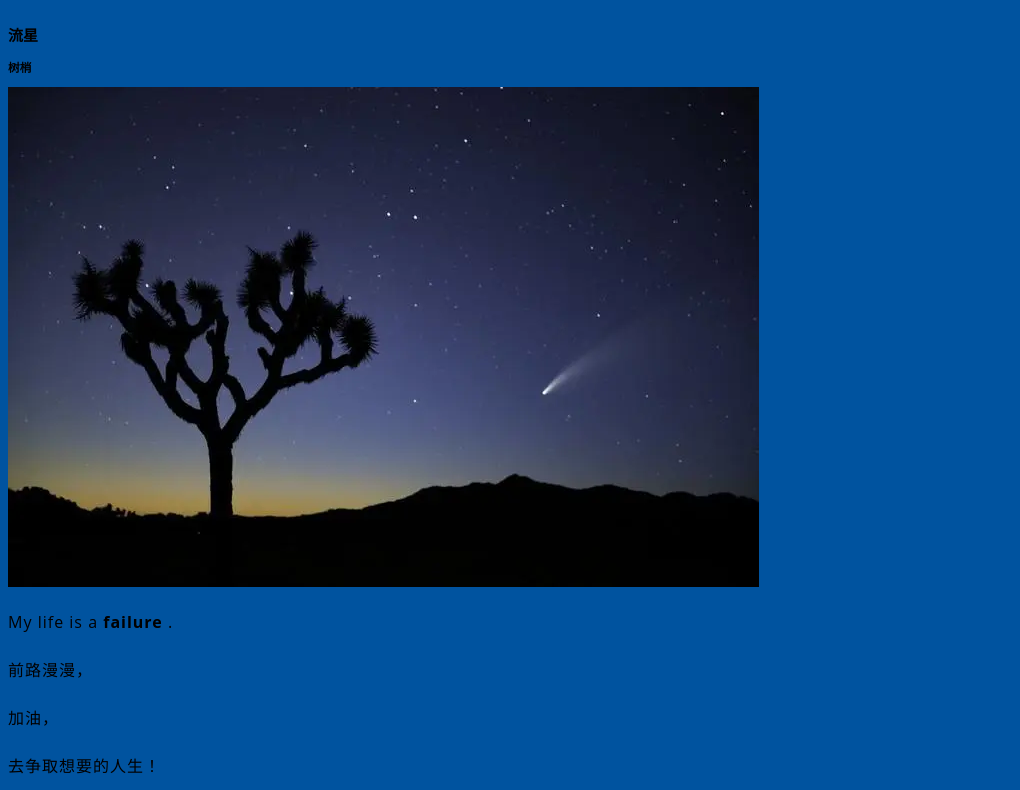
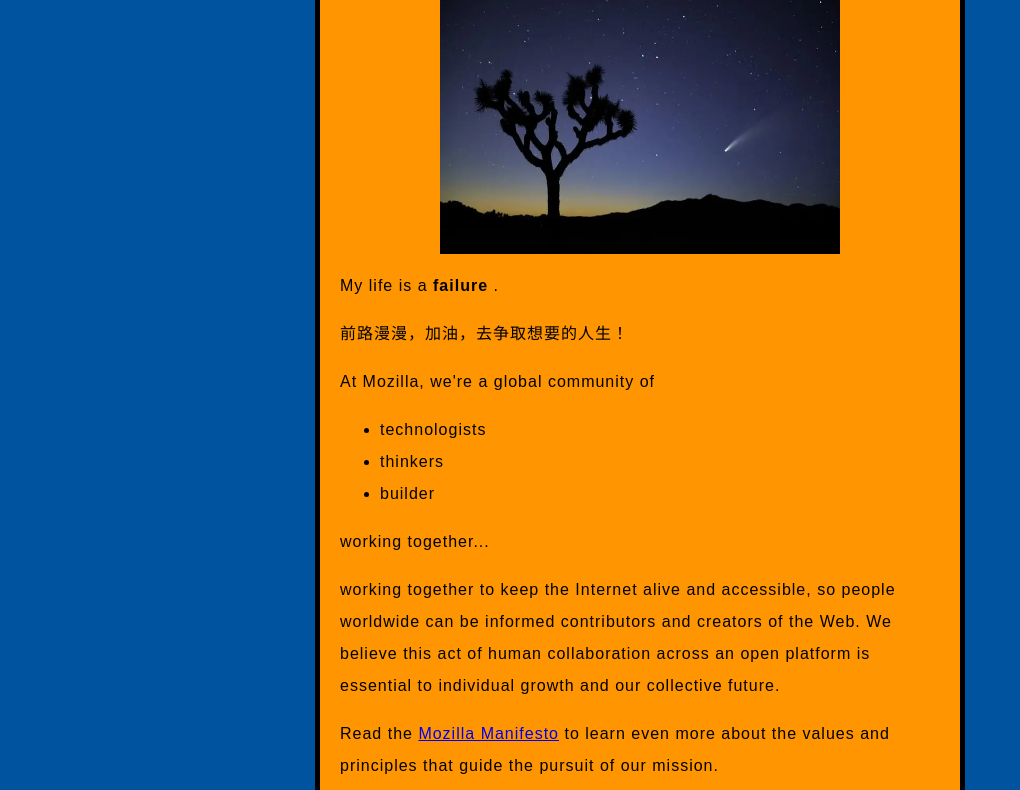
Before and after one commit to shiqianava/web-learning, a plain HTML site: page web-projects/test-site/index.html in a window 1280 px wide. Shown: the part 144-934 px from the top of the page, without its empty margins (0-1020 px from the left). Drawn offline with Linux system fonts and the light colour scheme; a web font is replaced by a local one.

Commit message:
2022.9.1

```diff
--- a/web-projects/test-site/index.html
+++ b/web-projects/test-site/index.html
@@ -4,19 +4,15 @@
         <meta charset="utf-8">
         <title>My test page</title>
         <link href="styles/style.css" rel="stylesheet">
-
+        <!-- 引用字体 -->
         <link href="https://fonts.font.im/css?family=Open+Sans" rel="stylesheet" type="text/css">
     </head>
     <body>
         <h1>夜空</h1>
-        <h2>流星</h2>
-        <h3>树梢</h3>
         <img src="images/test-1.webp" alt="夜空下，流星划过树梢">
 
         <p class="editor-note">My life is a <strong>failure</strong> .</p>
-        <p>前路漫漫，</p>
-        <p>加油，</p>
-        <p>去争取想要的人生！</p>
+        <p>前路漫漫，加油，去争取想要的人生！</p>
         <!-- 无序列表 -->
         <p>At Mozilla, we're a global community of</p>
 
--- a/web-projects/test-site/styles/style.css
+++ b/web-projects/test-site/styles/style.css
@@ -1,14 +1,24 @@
 html {
-    /* px表示“像素（pixels）”：基础字号为 10 像素 */
     font-size: 10px;
-    /* Google fonts 输出的 CSS */
-    font-family: 'Open sans', sans-serif;
-    background-color: #00539F;
+    font-family: 'Noto Sans SC', sans-serif;
+    background-color: #00539f;
+}
+
+body {
+    width: 600px;
+    margin: 0 auto;
+    background-color: #FF9500;
+    padding: 0 20px 20px 20px;
+    border: 5px solid black;
 }
 
 h1 {
     font-size: 60px;
     text-align: center;
+    margin: 0;
+    padding: 20px 0;
+    color: #00539f;
+    text-shadow: 3px 3px 1px black;
 }
 
 p, li {
@@ -16,3 +26,9 @@ p, li {
     line-height: 2;
     letter-spacing: 1px;
 }
+
+img {
+    display: block;
+    margin: 0 auto;
+    width: 400px;
+}
```
